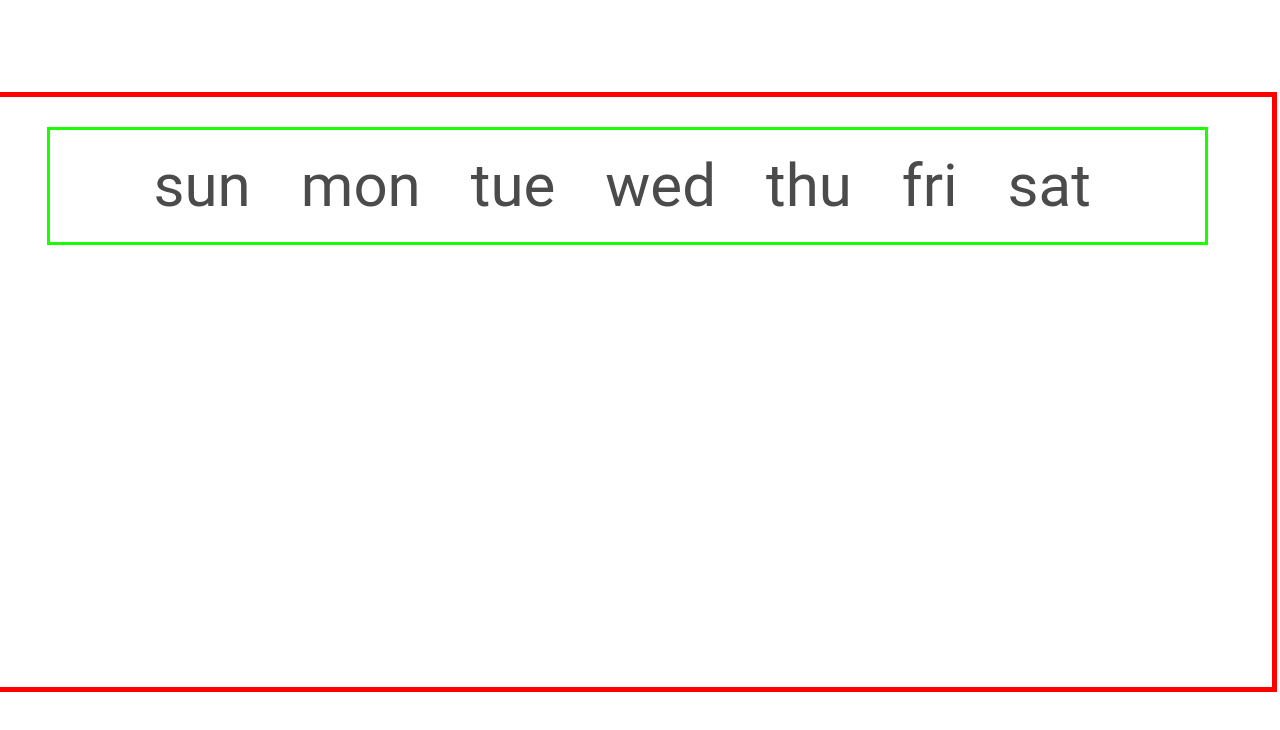
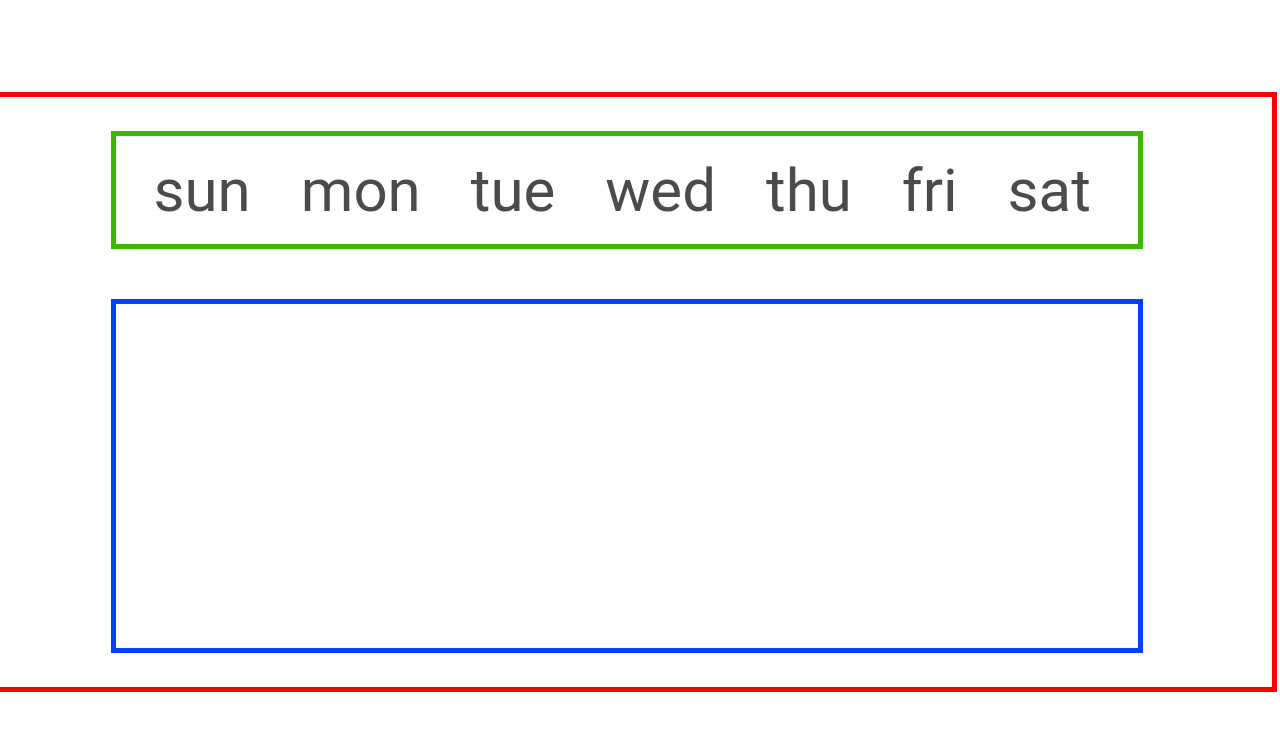
Before and after one commit to Afek-Sakaju/digital-clock-react, a React (Create React App) app: page / in a window 1280 px wide. Shown: the top 730 px of the page. Built offline with nearby package versions, Linux system fonts and the light colour scheme.

Commit message:
creating the numbersContainer

```diff
--- a/src/app.jsx
+++ b/src/app.jsx
@@ -12,6 +12,7 @@ function App() {
           return <DayText label={day} value={dayState} key={index} />;
         })}
       </div>
+      <div className="numbersContainer"></div>
     </div>
   );
 }
--- a/src/index.css
+++ b/src/index.css
@@ -23,23 +23,33 @@ body {
   display: flex;
   justify-content: center;
   align-items: center;
+  flex-direction: column;
   margin: 0 auto;
   box-sizing: border-box;
   border: 5px red solid;
   height: 600px;
   width: 1300px;
+  gap: 50px;
 }
 
 .daysContainer {
   display: flex;
   justify-content: center;
   align-items: center;
-  margin: 0 auto;
   box-sizing: border-box;
   flex-wrap: wrap;
-  position: relative;
-  bottom: 35%;
-  border: 3px rgb(26, 255, 0) solid;
+  border: 5px rgb(58, 184, 0) solid;
   height: 20%;
-  width: 90%;
+  width: 80%;
 }
+
+.numbersContainer {
+  display: flex;
+  justify-content: center;
+  align-items: center;
+  box-sizing: border-box;
+  flex-wrap: wrap;
+  border: 5px rgb(0, 64, 255) solid;
+  height: 60%;
+  width: 80%;
+}
```
